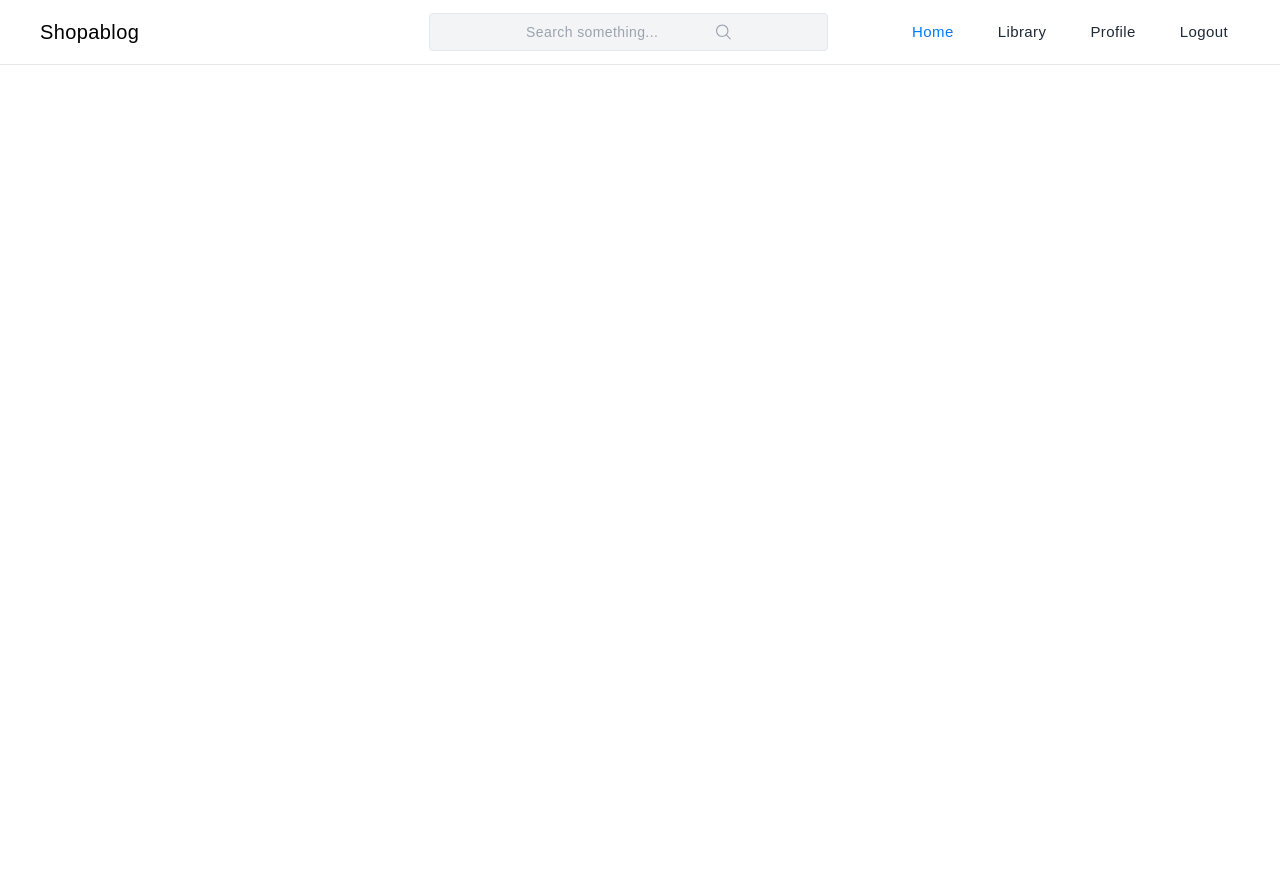
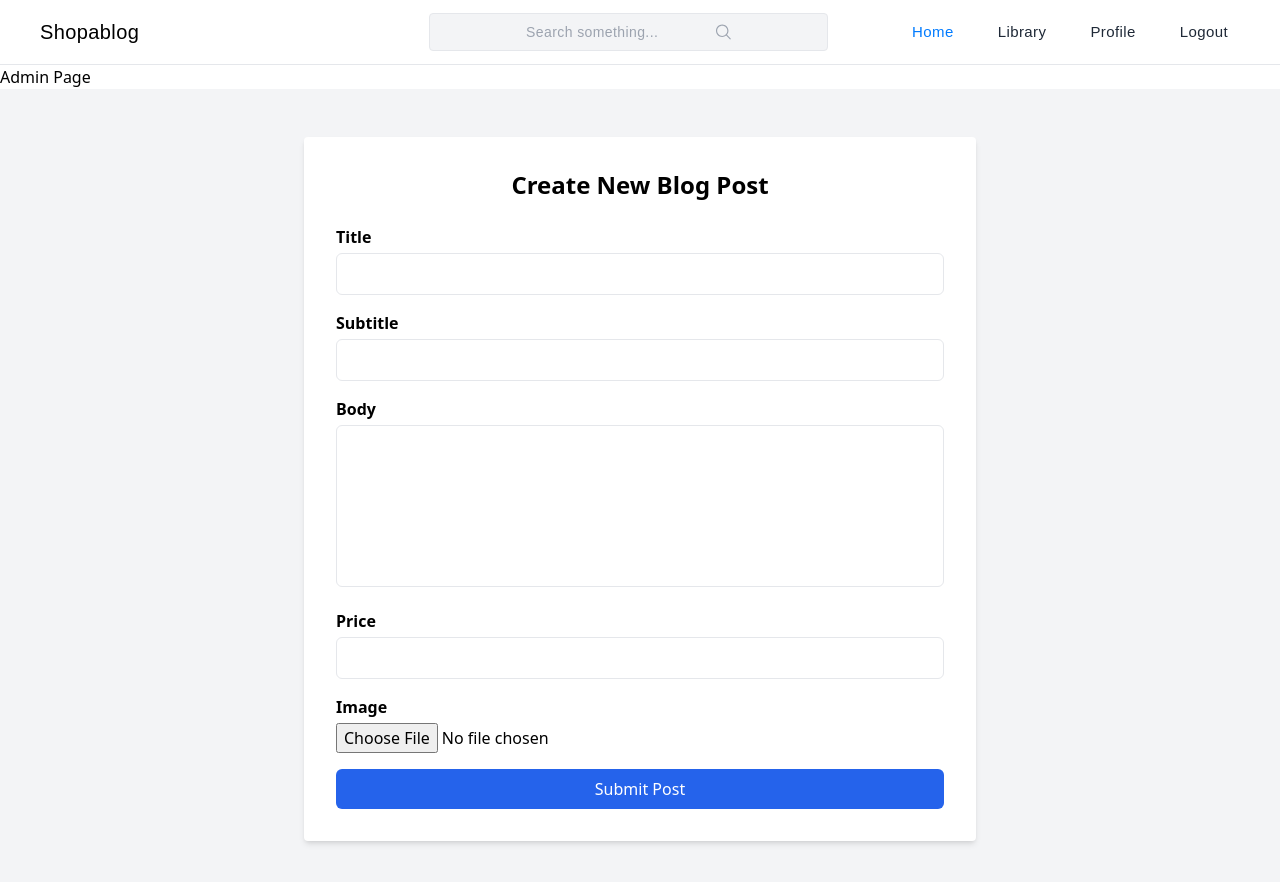
Before and after one commit to lmwenda/Shopablog, a Next.js app in the folder frontend/: page /admin in a window 1280 px wide. Shown: the top 882 px of the page. Before the commit the page ends 800 px from the top, so only its background shows below. Built offline with nearby package versions, Linux system fonts and the light colour scheme; sample sign-in values are in the browser's storage.

Commit message:
Written Create Blog in Admin Page - May be buggy or contain some errors :hammer:

```diff
--- a/frontend/src/app/admin/CreateBlog.js
+++ b/frontend/src/app/admin/CreateBlog.js
@@ -0,0 +1,140 @@
+"use client";
+
+import { useState } from "react";
+import { BASE_URL } from "../exportedDefinitions";
+
+function CreateBlog()
+{
+    const [formData, setFormData] = useState({
+        title: '',
+        subtitle: '',
+        body: '',
+        price: '',
+      });
+
+      const [image, setImage] = useState(null);
+      const [message, setMessage] = useState('');
+
+      const handleChange = (e) => {
+        const { name, value } = e.target;
+        setFormData((prev) => ({ ...prev, [name]: value }));
+      };
+
+      const handleImageChange = (e) => {
+        if (e.target.files && e.target.files[0]) {
+          setImage(e.target.files[0]);
+        }
+      };
+
+      const handleSubmit = async (e) => {
+        e.preventDefault();
+
+        const data = new FormData();
+        data.append('title', formData.title);
+        data.append('subtitle', formData.subtitle);
+        data.append('body', formData.body);
+        data.append('price', formData.price);
+
+        // wont include image into db
+        // if (image) {
+        //   data.append('image', image);
+        // }
+
+        // Example POST request — replace with your API logic
+        try {
+          const res = await fetch(BASE_URL+"/blogs/create", {
+            method: 'POST',
+            body: JSON.stringify(data),
+          });
+
+          if (res.ok) {
+            setMessage('Post created successfully!');
+            setFormData({ title: '', subtitle: '', body: '', price: '' });
+            setImage(null);
+          } else {
+            setMessage('Error creating post.');
+          }
+        } catch (err) {
+          setMessage('Something went wrong.');
+        }
+      };
+
+      return (
+        <div className="min-h-screen bg-gray-100 flex items-center justify-center px-4">
+          <div className="bg-white p-8 rounded shadow-md w-full max-w-2xl">
+            <h1 className="text-2xl font-bold mb-6 text-center">Create New Blog Post</h1>
+            <form onSubmit={handleSubmit} className="space-y-4">
+              <div>
+                <label className="block font-semibold mb-1">Title</label>
+                <input
+                  type="text"
+                  name="title"
+                  value={formData.title}
+                  onChange={handleChange}
+                  className="w-full px-4 py-2 border rounded-md focus:outline-none focus:ring-2 focus:ring-blue-500"
+                  required
+                />
+              </div>
+
+              <div>
+                <label className="block font-semibold mb-1">Subtitle</label>
+                <input
+                  type="text"
+                  name="subtitle"
+                  value={formData.subtitle}
+                  onChange={handleChange}
+                  className="w-full px-4 py-2 border rounded-md focus:outline-none focus:ring-2 focus:ring-blue-500"
+                />
+              </div>
+
+              <div>
+                <label className="block font-semibold mb-1">Body</label>
+                <textarea
+                  name="body"
+                  value={formData.body}
+                  onChange={handleChange}
+                  rows={6}
+                  className="w-full px-4 py-2 border rounded-md resize-none focus:outline-none focus:ring-2 focus:ring-blue-500"
+                  required
+                />
+              </div>
+
+              <div>
+                <label className="block font-semibold mb-1">Price</label>
+                <input
+                  type="number"
+                  name="price"
+                  value={formData.price}
+                  onChange={handleChange}
+                  className="w-full px-4 py-2 border rounded-md focus:outline-none focus:ring-2 focus:ring-blue-500"
+                  required
+                  min="0"
+                  step="0.01"
+                />
+              </div>
+
+              <div>
+                <label className="block font-semibold mb-1">Image</label>
+                <input
+                  type="file"
+                  accept="image/*"
+                  onChange={handleImageChange}
+                  className="w-full"
+                />
+              </div>
+
+              <button
+                type="submit"
+                className="w-full bg-blue-600 text-white py-2 rounded-md hover:bg-blue-700 transition"
+              >
+                Submit Post
+              </button>
+
+              {message && <p className="text-center mt-4 text-sm text-gray-600">{message}</p>}
+            </form>
+          </div>
+        </div>
+    );
+}
+
+export default CreateBlog;
--- a/frontend/src/app/admin/page.js
+++ b/frontend/src/app/admin/page.js
@@ -2,6 +2,7 @@
 
 import { useEffect } from "react";
 import { redirect } from "next/navigation";
+import CreateBlog from "./CreateBlog";
 
 function Page()
 {
@@ -13,7 +14,8 @@ function Page()
     })
     return(
         <div>
-
+            <h1>Admin Page</h1>
+            <CreateBlog />
         </div>
     );
 }
```
